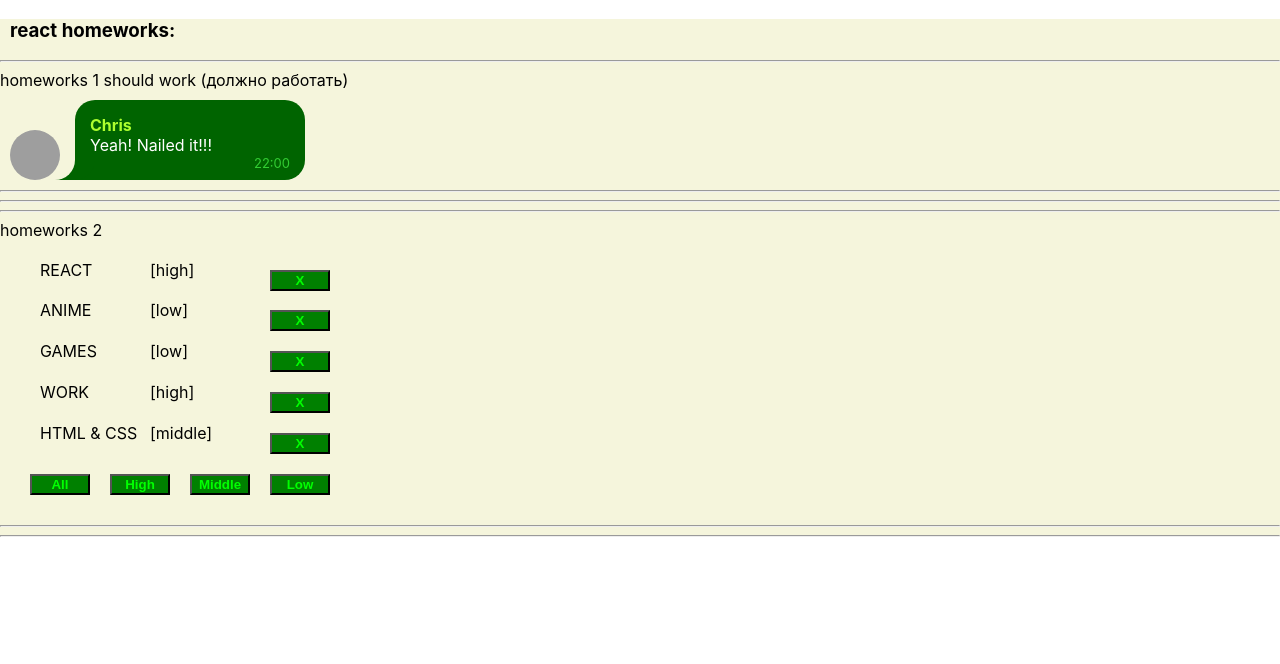
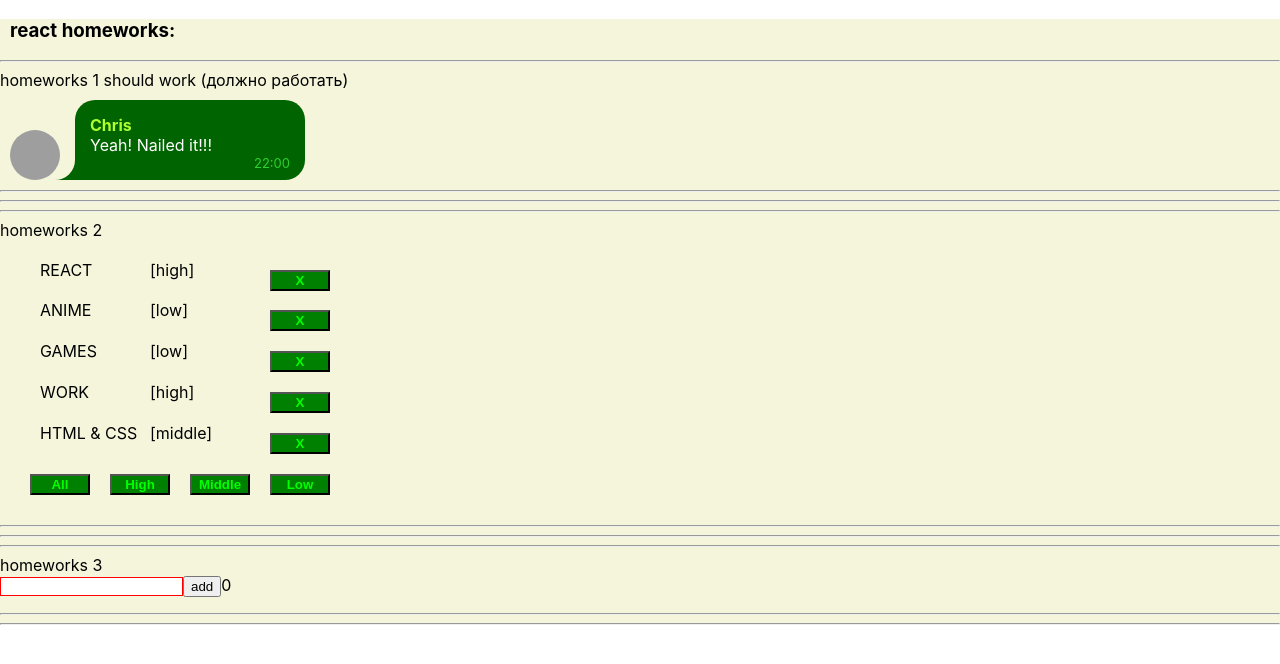
Before and after one commit to chrismelyan/React-homework, a React (Create React App) app: page / in a window 1280 px wide. Shown: the top 664 px of the page. Built offline with nearby package versions, Linux system fonts and the light colour scheme; grey boxes are pictures that could not be loaded.

Commit message:
HW3 not finished

```diff
--- a/package.json
+++ b/package.json
@@ -10,10 +10,12 @@
     "@types/node": "^16.7.13",
     "@types/react": "^17.0.20",
     "@types/react-dom": "^17.0.9",
+    "@types/uuid": "^8.3.4",
     "react": "^17.0.2",
     "react-dom": "^17.0.2",
     "react-scripts": "5.0.0",
     "typescript": "^4.4.2",
+    "uuid": "^8.3.2",
     "web-vitals": "^2.1.0"
   },
   "scripts": {
--- a/src/p1-main/m1-ui/u1-app/App.tsx
+++ b/src/p1-main/m1-ui/u1-app/App.tsx
@@ -2,6 +2,7 @@
 import s from './App.module.css'
 import HW1 from '../../../p2-homeworks/h1/HW1'
 import HW2 from "../../../p2-homeworks/h2/HW2";
+import HW3 from "../../../p2-homeworks/h3/HW3";
 
 function App() {
     return (
@@ -9,7 +10,7 @@
             <h3>react homeworks:</h3>
             <HW1/>
             <HW2/>
-            {/*<HW3/>*/}
+            <HW3/>
             {/*<HW4/>*/}
             {/*<HW5/>*/}
 
--- a/src/p2-homeworks/h2/Affair.tsx
+++ b/src/p2-homeworks/h2/Affair.tsx
@@ -9,7 +9,7 @@
 }
 
 function Affair(props: AffairPropsType) {
-    const deleteCallback = () => props.deleteAffairCallback(props.affair["_id"])
+    const deleteCallback = () => props.deleteAffairCallback(props.affair._id)
     // need to fix
 
     return (
--- a/src/p2-homeworks/h3/Greeting.tsx
+++ b/src/p2-homeworks/h3/Greeting.tsx
@@ -1,17 +1,18 @@
-import React from 'react'
+import React, {ChangeEvent, MouseEvent, KeyboardEvent} from 'react'
 import s from './Greeting.module.css'
 
 type GreetingPropsType = {
-    name: any // need to fix any
-    setNameCallback: any // need to fix any
-    addUser: any // need to fix any
-    error: any // need to fix any
-    totalUsers: any // need to fix any
+    name: string // need to fix any
+    setNameCallback: (e: ChangeEvent<HTMLInputElement>) => void // need to fix any
+    addUser: (e: MouseEvent<HTMLButtonElement>) => void // need to fix any
+    error: string // need to fix any
+    totalUsers: number // need to fix any
+    pressEnter: (e: KeyboardEvent<HTMLButtonElement>) => void
 }
 
 // презентационная компонента (для верстальщика)
 const Greeting: React.FC<GreetingPropsType> = (
-    {name, setNameCallback, addUser, error, totalUsers} // деструктуризация пропсов
+    {name, setNameCallback, addUser, error, totalUsers, pressEnter} // деструктуризация пропсов
 ) => {
     const inputClass = s.error // need to fix with (?:)
 
@@ -19,7 +20,7 @@
         <div>
             <input value={name} onChange={setNameCallback} className={inputClass}/>
             <span>{error}</span>
-            <button onClick={addUser}>add</button>
+            <button onClick={addUser} onKeyPress={pressEnter}>add</button>
             <span>{totalUsers}</span>
         </div>
     )
--- a/src/p2-homeworks/h3/GreetingContainer.tsx
+++ b/src/p2-homeworks/h3/GreetingContainer.tsx
@@ -1,9 +1,10 @@
-import React, {useState} from 'react'
+import React, {ChangeEvent, useState, MouseEvent, KeyboardEvent} from 'react'
 import Greeting from './Greeting'
+import {UserType} from "./HW3";
 
 type GreetingContainerPropsType = {
-    users: any // need to fix any
-    addUserCallback: any // need to fix any
+    users: UserType[] // need to fix any
+    addUserCallback: (name: string) => void // need to fix any
 }
 
 // более простой и понятный для новичков
@@ -12,17 +13,33 @@
 // более современный и удобный для про :)
 // уровень локальной логики
 const GreetingContainer: React.FC<GreetingContainerPropsType> = ({users, addUserCallback}) => { // деструктуризация пропсов
-    const [name, setName] = useState<any>('') // need to fix any
-    const [error, setError] = useState<any>('') // need to fix any
+    const [name, setName] = useState<string>('') // need to fix any
+    const [error, setError] = useState<string>('') // need to fix any
 
-    const setNameCallback = (e: any) => { // need to fix any
-        setName('') // need to fix
-    }
-    const addUser = () => {
-        alert(`Hello  !`) // need to fix
+    const setNameCallback = (e: ChangeEvent<HTMLInputElement>) => {
+            setName(e.currentTarget.value)
     }
 
-    const totalUsers = 0 // need to fix
+    const pressEnter = (e: KeyboardEvent<HTMLButtonElement>) => {
+        if(e.key === 'Enter') {
+            addUserCallback(name)
+            alert(`Hello ${name}!`)
+            setName("")
+        }
+    }
+
+    if (name === null || name === ' ') {
+        setError("Name is required")
+        setName('')
+    }
+
+    const addUser = (e: MouseEvent<HTMLButtonElement>) => {
+            addUserCallback(name)
+            alert(`Hello ${name}!`)
+            setName("")
+    }
+
+    let totalUsers = users.length
 
     return (
         <Greeting
@@ -31,6 +48,7 @@
             addUser={addUser}
             error={error}
             totalUsers={totalUsers}
+            pressEnter={pressEnter}
         />
     )
 }
--- a/src/p2-homeworks/h3/HW3.tsx
+++ b/src/p2-homeworks/h3/HW3.tsx
@@ -1,18 +1,20 @@
 import React, {useState} from 'react'
 import GreetingContainer from './GreetingContainer'
+import {v1} from "uuid";
+
 
 // types
 export type UserType = {
-    _id: any // need to fix any
-    name: any // need to fix any
+    _id: string // need to fix any
+    name: string // need to fix any
 }
 
 // уровень работы с глобальными данными
 function HW3() {
-    const [users, setUsers] = useState<any>([]) // need to fix any
+    const [users, setUsers] = useState<Array<UserType>>([]) // need to fix any
 
-    const addUserCallback = (name: any) => { // need to fix any
-        setUsers([]) // need to fix
+    const addUserCallback = (name: string) => {// need to fix any
+        setUsers([...users, {_id: v1(), name: name}]) // need to fix
     }
 
     return (
@@ -22,6 +24,9 @@
 
             {/*should work (должно работать)*/}
             <GreetingContainer users={users} addUserCallback={addUserCallback}/>
+            <ol>
+                {users.map(u => <li key={u._id}>{u.name}</li>)}
+            </ol>
 
             <hr/>
             {/*для личного творчества, могу проверить*/}
```
Also changed, not shown: 1 other file (tests, documents, lock files or other folders).
